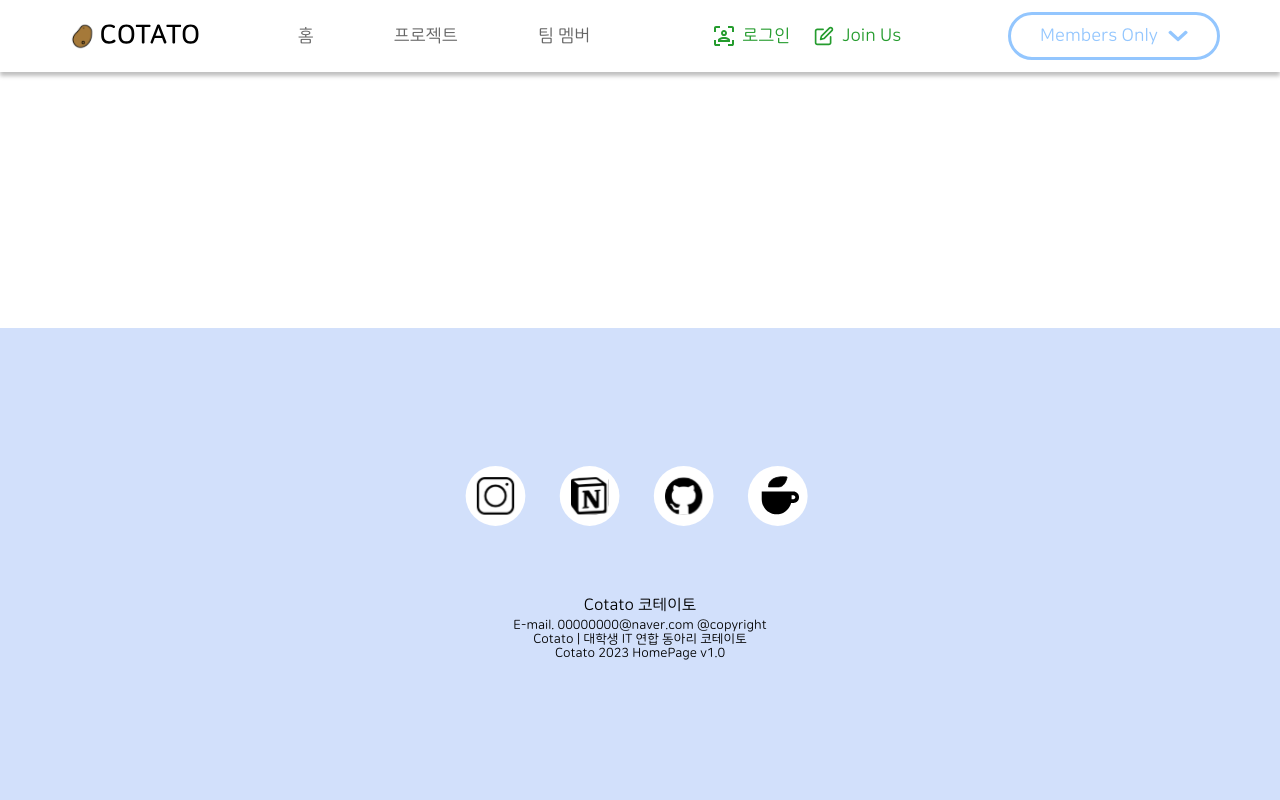
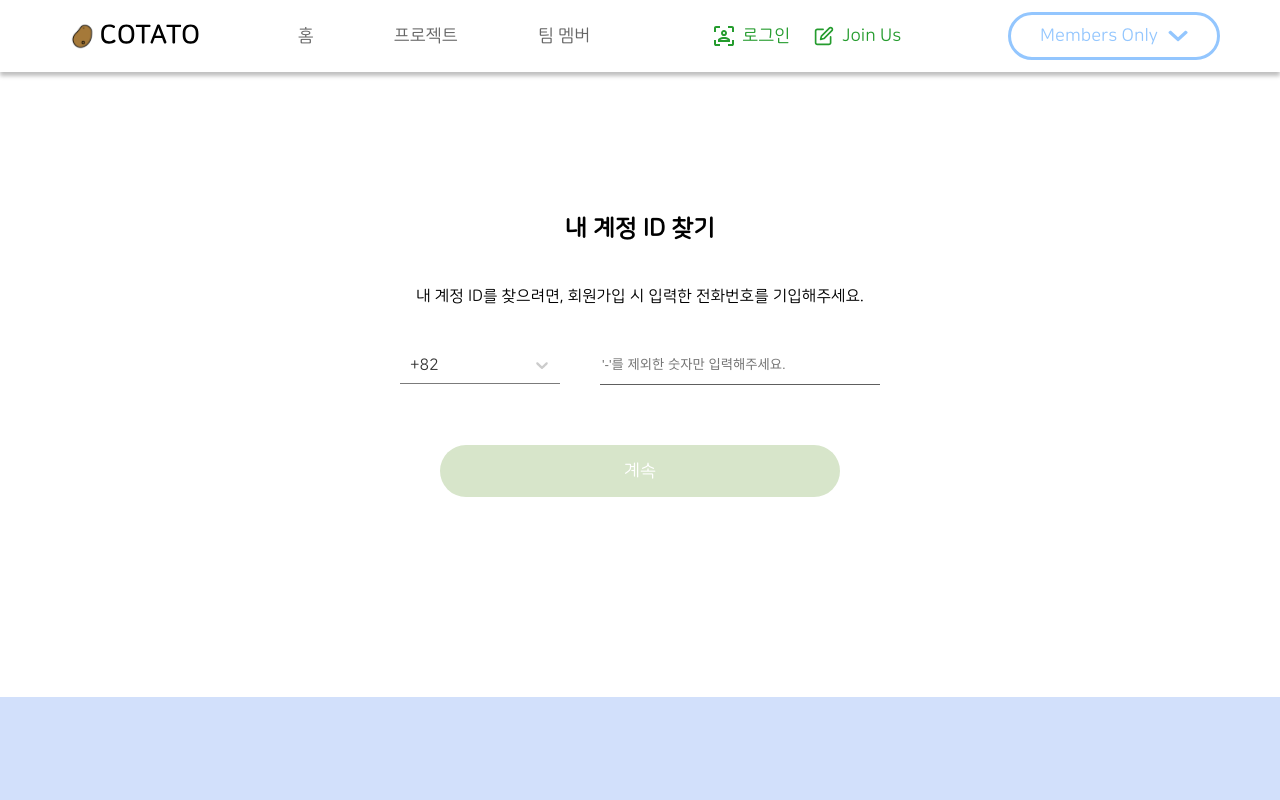
Before and after one commit to IT-Cotato/CS-Quiz-FE, a React (Create React App) app: page /findid in a window 1280 px wide. Shown: the top 800 px of the page. Built offline with nearby package versions, Linux system fonts and the light colour scheme.

Commit message:
[feat] 아이디 찾기 페이지

```diff
--- a/src/App.tsx
+++ b/src/App.tsx
@@ -14,6 +14,7 @@ import { ThemeProvider } from 'styled-components';
 import { GlobalStyle } from '@theme/GlobalStyle';
 import { theme } from '@theme/theme';
 import Footer from '@components/Footer';
+import FindID from '@pages/Login/FindID';
 
 function App() {
   return (
@@ -32,6 +33,7 @@ function App() {
                 <Route path="/cs" element={<CSHome />} />
                 <Route path="/session" element={<SessionHome />} />
                 <Route path="/login" element={<Login />} />
+                <Route path="/findid" element={<FindID />} />
                 <Route path="/joinus" element={<SignUp />} />
                 <Route path="/mypage" element={<MyPage />} />
               </Routes>
--- a/src/pages/JoinUs/SignUp.tsx
+++ b/src/pages/JoinUs/SignUp.tsx
@@ -93,7 +93,7 @@ const SignUp = () => {
   }, []);
 
   const onChangeTel = useCallback((e: React.ChangeEvent<HTMLInputElement>) => {
-    // const telRegex = /^\d{9,11}$/;
+    // const telRegex = /^01(?:0|1|[6-9])(?:\d{3}|\d{4})\d{4}$/;
     setTel(e.target.value);
     if (!e.target.value) {
       setTelMessage('필수 입력 항목입니다!');
--- /dev/null
+++ b/src/pages/Login/FindID.tsx
@@ -0,0 +1,267 @@
+import React, { useCallback, useState } from 'react';
+import styled from 'styled-components';
+import Select, { SingleValue } from 'react-select';
+import { useNavigate } from 'react-router-dom';
+
+const FindID = () => {
+  const [tel, setTel] = useState('');
+  const [telMessage, setTelMessage] = useState('');
+  const [isTel, setIsTel] = useState(false);
+
+  const [showResult, setShowResult] = useState(false);
+
+  const onChangeTel = useCallback(
+    (e: React.ChangeEvent<HTMLInputElement>) => {
+      const telRegex = /^01(?:0|1|[6-9])(?:\d{3}|\d{4})\d{4}$/;
+      const telCurrent = e.target.value;
+      setTel(telCurrent);
+      if (!telRegex.test(telCurrent)) {
+        setTelMessage('올바른 전화번호 형식이 아닙니다.');
+        setIsTel(false);
+      } else {
+        setTelMessage('');
+        setIsTel(true);
+      }
+    },
+    [tel],
+  );
+
+  const onResultHandler = useCallback(() => {
+    setShowResult(true);
+  }, []);
+
+  const navigate = useNavigate();
+  const navigateToLogin = () => {
+    navigate('/login');
+  };
+
+  const countryCode = [
+    { value: '82', label: '+82' }, // 대한민국
+    { value: '81', label: '+81' }, // 일본
+    { value: '86', label: '+86' }, // 중국
+    { value: '1', label: '+1' }, // 미국
+    { value: '44', label: '+44' }, // 영국
+    { value: '84', label: '+84' }, // 베트남
+    { value: '65', label: '+65' }, // 싱가포르
+    { value: '63', label: '+63' }, // 필리핀
+  ];
+
+  // eslint-disable-next-line @typescript-eslint/no-unused-vars
+  const [selectedOption, setSelectedOption] = useState(countryCode[0]);
+  const handleOptionChange = (
+    selectedOption: SingleValue<{ value: string; label: string }> | null,
+  ) => {
+    if (selectedOption === null) return;
+    setSelectedOption(selectedOption);
+    console.log(`선택된 국가코드:`, selectedOption);
+  };
+
+  return (
+    <Wrapper>
+      <h3>내 계정 ID 찾기</h3>
+      <Container>
+        {showResult ? (
+          <ResultWrapper>
+            <p>
+              한승우님의 ID는 <span>co****@naver.com</span> 입니다.
+            </p>
+            <Button type="submit" bgColor={showResult} onClick={navigateToLogin}>
+              계속
+            </Button>
+          </ResultWrapper>
+        ) : (
+          <InputWrapper>
+            <p>내 계정 ID를 찾으려면, 회원가입 시 입력한 전화번호를 기입해주세요.</p>
+            <Form>
+              <InputSection>
+                <StyledSelect
+                  defaultValue={countryCode[0]}
+                  isClearable={false}
+                  isSearchable={false}
+                  menuPortalTarget={document.body}
+                  options={countryCode}
+                  styles={customStyles}
+                  onChange={handleOptionChange}
+                />
+                <InputBox>
+                  <input
+                    type="text"
+                    id="tel"
+                    name="tel"
+                    placeholder="'-'를 제외한 숫자만 입력해주세요."
+                    value={tel}
+                    onChange={onChangeTel}
+                  />
+                  {!isTel && <Error>{telMessage}</Error>}
+                </InputBox>
+              </InputSection>
+              <Button type="submit" bgColor={isTel} onClick={onResultHandler}>
+                계속
+              </Button>
+            </Form>
+          </InputWrapper>
+        )}
+      </Container>
+    </Wrapper>
+  );
+};
+
+export default FindID;
+
+const customStyles = {
+  control: (provided: any) => ({
+    // select box의 스타일 설정
+    ...provided,
+    fontSize: '1rem',
+    borderBottom: '1px solid #7b7b7b',
+    borderTop: 'none',
+    borderLeft: 'none',
+    borderRight: 'none',
+    borderRadius: '0px',
+    outline: 'none',
+    width: '160px',
+    // border: state.isFocused ? 'none none 1px none' : 'none',
+  }),
+  option: (provided: any, state: any) => ({
+    ...provided,
+    backgroundColor: state.isSelected ? '#477feb' : '#fff',
+  }),
+  indicatorSeparator: (provided: any) => ({
+    ...provided,
+    display: 'none',
+    color: '#7b7b7b',
+  }),
+};
+
+const StyledSelect = styled(Select)`
+  border: none;
+  border-color: #fff;
+  &:focus {
+    border: none;
+  }
+  .react-select__control {
+    border: none;
+    /* cursor: pointer; */
+  }
+  .react-select__single-value {
+    font-size: 1rem;
+    font-weight: 400;
+  }
+  .react-select__option--is-selected {
+    background-color: #477feb;
+    color: white;
+  }
+  .react-select__option--is-focused {
+    border: 1px solid #e4ecfd;
+    color: black;
+  }
+`;
+
+const Wrapper = styled.div`
+  display: flex;
+  flex-direction: column;
+  align-items: center;
+  margin-top: 120px;
+  h3 {
+    font-size: 1.5rem;
+    margin-bottom: 28px;
+  }
+  p {
+    font-size: 1rem;
+    margin-bottom: 40px;
+  }
+`;
+
+const Container = styled.div`
+  display: flex;
+  flex-direction: column;
+  justify-content: center;
+  align-items: center;
+`;
+
+const InputWrapper = styled.div`
+  display: flex;
+  flex-direction: column;
+  align-items: center;
+  p {
+    font-size: 1rem;
+    margin-bottom: 40px;
+  }
+`;
+
+const Form = styled.form`
+  display: flex;
+  flex-direction: column;
+  align-items: center;
+  justify-content: center;
+`;
+
+const InputSection = styled.div`
+  display: flex;
+  flex-direction: row;
+  align-items: center;
+  width: 480px;
+  justify-content: space-between;
+  margin-bottom: 60px;
+  .react-select-container {
+    border: none;
+    color: #fff;
+  }
+`;
+
+const InputBox = styled.div`
+  width: 280px;
+  height: 40px;
+  display: flex;
+  flex-direction: column;
+  border-bottom: 1px solid ${({ theme }) => theme.color.grey};
+  input {
+    width: 280px;
+    padding-top: 12px;
+    border: none;
+    &:focus {
+      outline: none;
+    }
+  }
+`;
+
+const Error = styled.p`
+  color: #eb5353;
+  font-size: 0.9rem !important;
+  font-weight: 500;
+  margin: 0;
+  padding-left: 4px;
+  padding-top: 12px;
+`;
+
+const Button = styled.button<{ bgColor?: boolean }>`
+  width: 400px;
+  height: 52px;
+  background: ${(props) => (props.bgColor ? '#85C88A' : '#D7E5CA')};
+  color: #fff;
+  font-size: 1.1rem;
+  font-weight: 400;
+  border-radius: 28px;
+  border: none;
+  font-family: NanumSquareRound;
+  &:hover {
+    cursor: pointer;
+  }
+`;
+
+const ResultWrapper = styled.div`
+  display: flex;
+  flex-direction: column;
+  align-items: center;
+  p {
+    font-size: 1.1rem;
+    font-weight: 700;
+    width: 600px;
+    margin-top: 69px;
+    margin-bottom: 84px;
+    text-align: center;
+    span {
+      color: ${({ theme }) => theme.color.green};
+    }
+  }
+`;
--- a/src/pages/Login/Login.tsx
+++ b/src/pages/Login/Login.tsx
@@ -49,7 +49,7 @@ const Login = () => {
       <LinkContainer>
         <StyledLink to="/joinus">비밀번호 찾기</StyledLink>
         <img src={line} />
-        <StyledLink to="/joinus">아이디 찾기</StyledLink>
+        <StyledLink to="/findid">아이디 찾기</StyledLink>
         <img src={line} />
         <StyledLink to="/joinus">회원가입</StyledLink>
       </LinkContainer>
```
